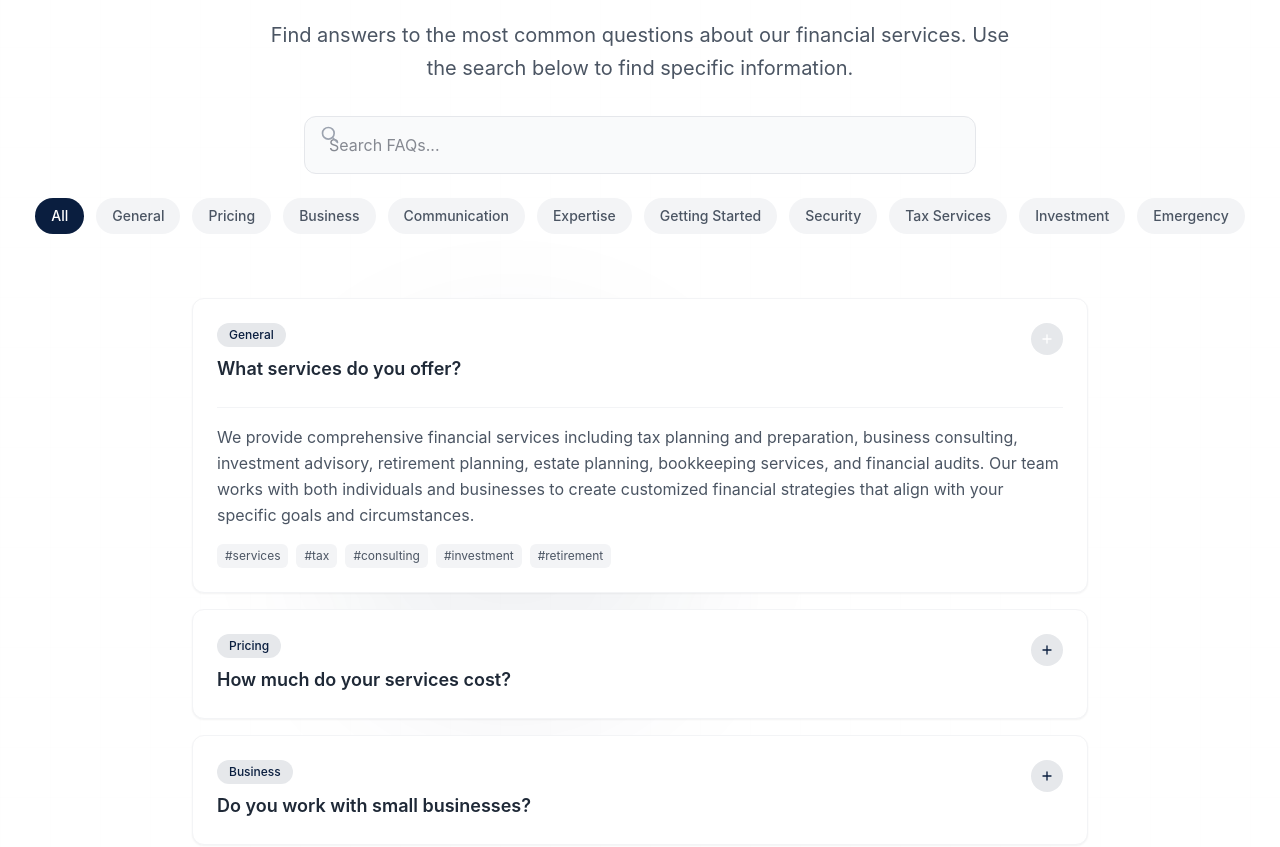
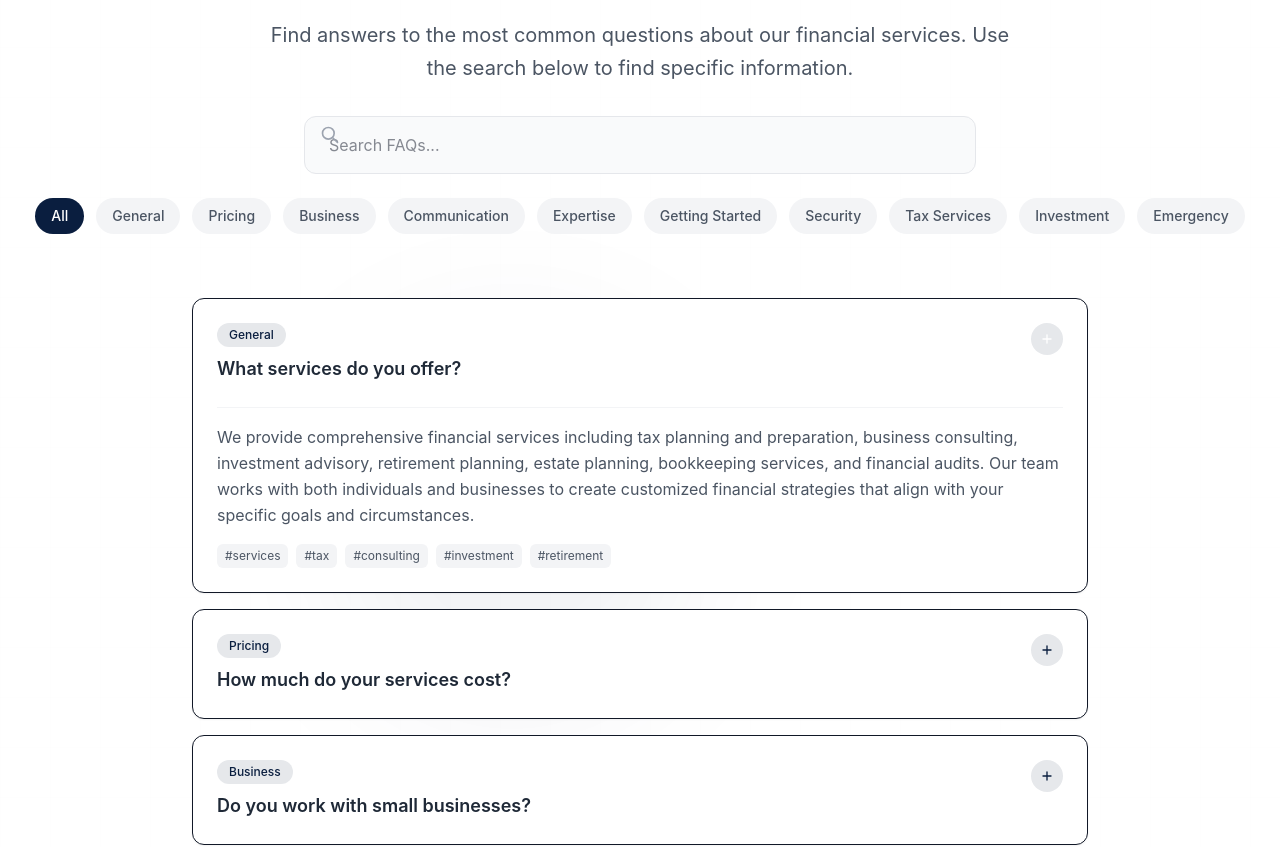
Before and after one commit to hotcoder27/triplegconsults, a React (Vite) app: page / in a window 1280 px wide. Shown: the part 5372-6219 px from the top of the page. Built offline with nearby package versions, Linux system fonts and the light colour scheme.

Commit message:
update color

```diff
--- a/src/components/Faqs.jsx
+++ b/src/components/Faqs.jsx
@@ -119,7 +119,7 @@ const Faq = () => {
   const categories = [...new Set(faqs.map((faq) => faq.category))]
 
   return (
-    <section id="enhanced-faq-section" className="py-10 bg-white relative overflow-hidden">
+    <section id="enhanced-faq-section" className="pt-10 bg-white relative overflow-hidden">
       {/* Background Elements */}
       <div className="absolute inset-0">
         <div className="absolute top-1/4 left-1/4 w-96 h-96 bg-primary/5 rounded-full blur-3xl"></div>
@@ -224,7 +224,7 @@ const Faq = () => {
             {(searchTerm ? filteredFAQs : faqs).map((faq, index) => (
               <div
                 key={index}
-                className={`group bg-white border border-gray-100 rounded-xl shadow-sm hover:shadow-lg transition-all duration-300 transform ${
+                className={`group bg-white border border-primary rounded-xl shadow-sm hover:shadow-lg transition-all duration-300 transform ${
                   isVisible ? "translate-y-0 opacity-100" : "translate-y-8 opacity-0"
                 }`}
                 style={{
```
